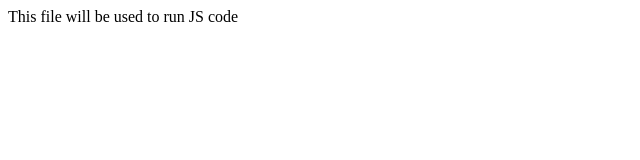
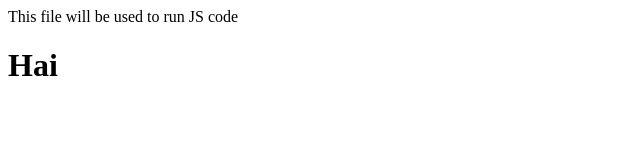
Before and after one commit to Im-HarshTiwari/Java-Script, a plain HTML site: page index.html in a window 1280 px wide. Shown: the full height of the page, 0-640 px from the left. Drawn offline with Linux system fonts and the light colour scheme; files whose address does not match are found by name.

Commit message:
listing the let.js file in html

```diff
--- a/index.html
+++ b/index.html
@@ -1,2 +1,11 @@
+<html>
+    <head>
+
+    </head>
+    <body>
 <p>This file will be used to run JS code </p>
 <script src="Day 1 JS/Declare-using-var.js"></script>
+<script src="Day-1/let.js"></script>
+<h1>Hai</h1>
+</body>
+</html>
```
